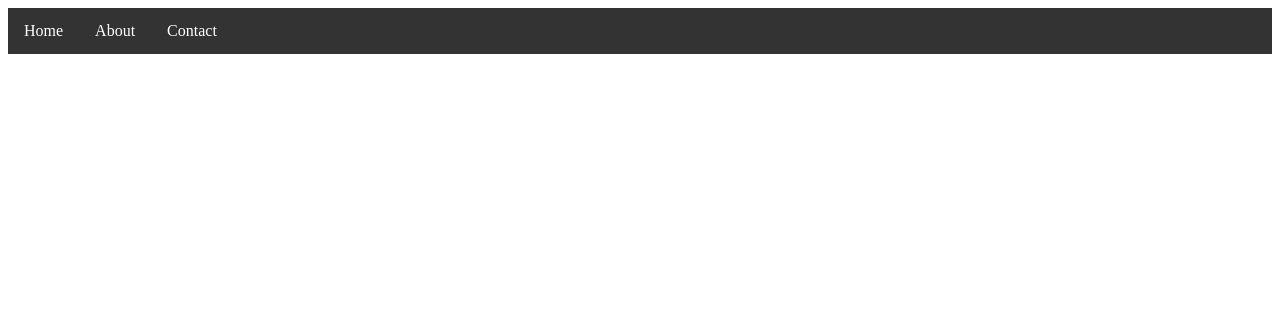
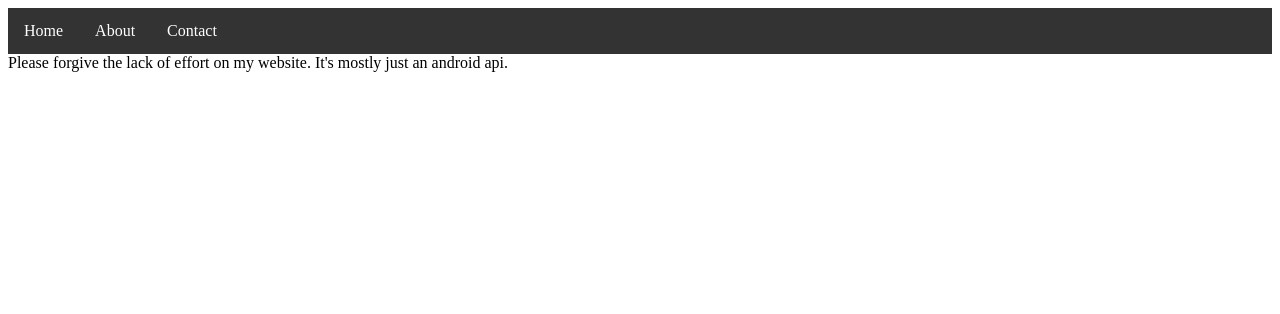
Before and after one commit to arbylee1/mysite, a Spring Boot app: page / in a window 1280 px wide. Shown: the top 314 px of the page. Run offline with Spring Boot 4, Linux system fonts and the light colour scheme.

Commit message:
changed homepage of site

```diff
--- a/src/main/resources/templates/home.html
+++ b/src/main/resources/templates/home.html
@@ -40,5 +40,6 @@
             <li class="navi"><a class="naventry" href="/about">About</a></li>
             <li class="navi"><a class="naventry" href="/contact">Contact</a></li>
         </ul>
+        Please forgive the lack of effort on my website. It's mostly just an android api.
     </body>
 </html>
```
